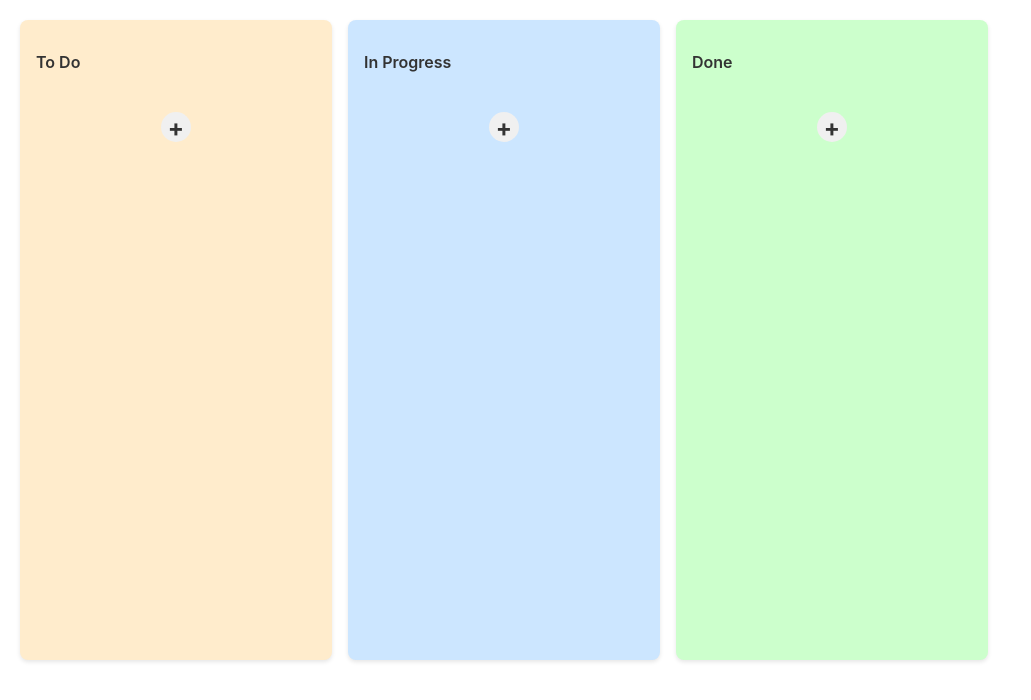
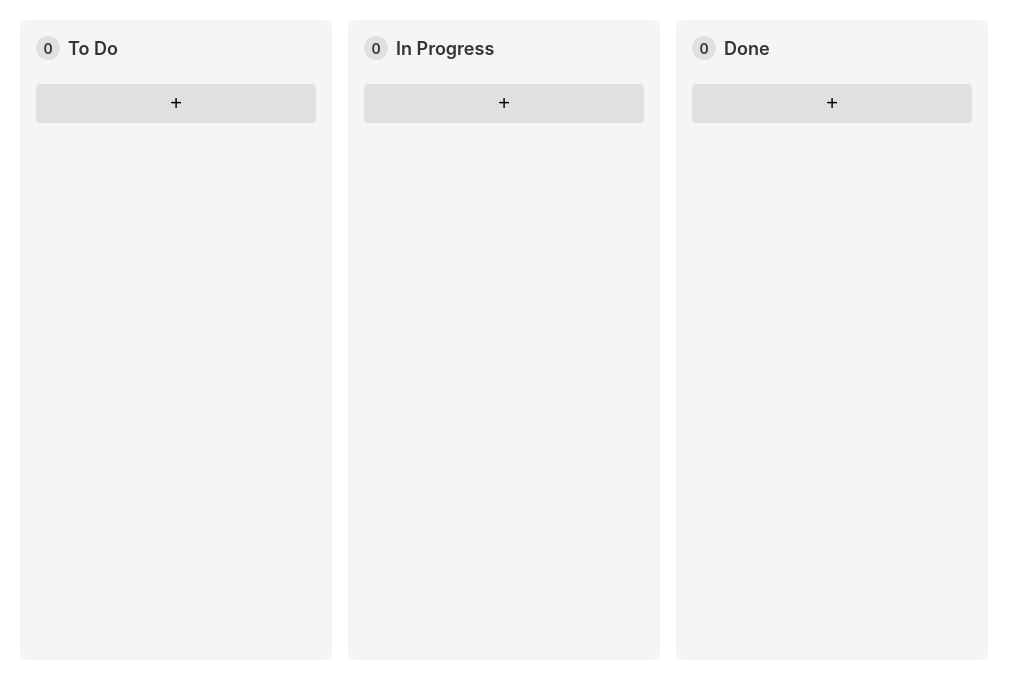
Before and after one commit to StefaniaGritskevich/Modsen_Practice, a React (Create React App) app: page / in a window 1280 px wide. Shown: the top 700 px of the page, without its empty margins (0-1031 px from the left). Built offline with nearby package versions, Linux system fonts and the light colour scheme.

Commit message:
feat(drag&drop): drug&drop in column and between columns

```diff
--- a/package.json
+++ b/package.json
@@ -13,6 +13,8 @@
     "@types/react-dom": "^19.1.6",
     "@types/styled-components": "^5.1.34",
     "react": "^19.1.0",
+    "react-dnd": "^16.0.1",
+    "react-dnd-html5-backend": "^16.0.1",
     "react-dom": "^19.1.0",
     "react-redux": "^9.2.0",
     "react-scripts": "^5.0.1",
--- a/src/components/Column/index.tsx
+++ b/src/components/Column/index.tsx
@@ -1,9 +1,11 @@
-import React, { useState } from 'react';
+import React, {useState} from 'react';
+import { useDrop } from 'react-dnd';
 import { useSelector } from 'react-redux';
 import { RootState } from '../../store';
-import { ColumnContainer, ColumnTitle, TaskList, AddTaskButton, PlusIcon } from './styles';
+import { ColumnContainer, ColumnTitle, TaskList, AddTaskButton } from './styles';
 import TaskCard from '../TaskCard';
 import AddTask from '../AddTask';
+import { ItemTypes } from '../../store/types';
 
 interface ColumnProps {
   column: {
@@ -11,35 +13,41 @@ interface ColumnProps {
     title: string;
     color: string;
   };
-};
+  moveTask: (dragIndex: number, hoverIndex: number, sourceColumn: string, targetColumn: string) => void;
+}
 
-const Column: React.FC<ColumnProps> = ({ column }) => {
+const Column: React.FC<ColumnProps> = ({ column, moveTask }) => {
   const [isAddingTask, setIsAddingTask] = useState(false);
   const tasks = useSelector((state: RootState) =>
     state.kanban.tasks.filter(task => task.columnId === column.id));
 
-    const handleAddTaskClick = () => {
-        setIsAddingTask(true);
-    };
-
-    const handleClose = () => {
-        setIsAddingTask(false);
-    };
+  const [, drop] = useDrop({
+    accept: ItemTypes.TASK,
+    drop: () => ({ columnId: column.id }),
+  });
 
   return (
-        <ColumnContainer color={column.color}>
-            <ColumnTitle>{column.title}</ColumnTitle>
+    <ColumnContainer ref={drop}>
+      <ColumnTitle>
+        <span>{tasks.length}</span> {column.title}
+      </ColumnTitle>
       <TaskList>
-                {tasks.map(task => (
-                    <TaskCard key={task.id} task={task} />
+        {tasks.map((task, index) => (
+          <TaskCard
+            key={task.id}
+            task={task}
+            index={index}
+            columnId={column.id}
+            moveTask={moveTask}
+          />
         ))}
       </TaskList>
-            {isAddingTask ? (
-                <AddTask columnId={column.id} onClose={handleClose} />
-            ) : (
-                <AddTaskButton onClick={handleAddTaskClick}>
-                    <PlusIcon>+</PlusIcon>
-                </AddTaskButton>
+      <AddTaskButton onClick={() => setIsAddingTask(true)}>+</AddTaskButton>
+      {isAddingTask && (
+        <AddTask
+          columnId={column.id}
+          onClose={() => setIsAddingTask(false)}
+        />
       )}
     </ColumnContainer>
   );
--- a/src/components/Column/styles.ts
+++ b/src/components/Column/styles.ts
@@ -1,73 +1,53 @@
 import styled from 'styled-components';
 
-interface ColumnContainerProps {
-  color: string;
-}
+export const ColumnContainer = styled.div<{ ref?: any }>`
+  background-color: #f5f5f5;
+  border-radius: 8px;
+  padding: 16px;
+  width: 280px;
+  margin-right: 16px;
+`;
 
-export const PlusIcon = styled.span`
-    display: flex;
+export const ColumnTitle = styled.h2`
+  font-size: 18px;
+  font-weight: 600;
+  margin: 0 0 16px 0;
+  color: #333;
+  display: flex;
+  align-items: center;
+
+  span {
+    display: inline-flex;
     align-items: center;
     justify-content: center;
-    font-size: 24px;
-    font-weight: bold;
-    color: #333;
-    width: 30px;
-    height: 30px;
+    width: 24px;
+    height: 24px;
+    background-color: #e0e0e0;
     border-radius: 50%;
-    background-color: #f0f0f0;
-    cursor: pointer;
-    transition: all 0.2s ease;
-
-    &:hover {
-        background-color: #e0e0e0;
-    }
-`;
-
-export const AddTaskButton = styled.div`
-    display: flex;
-    align-items: center;
-    justify-content: center;
-    padding: 8px;
-    margin-top: 8px;
-    border-radius: 4px;
-    cursor: pointer;
-`;
-
-export const ColumnContainer = styled.div<ColumnContainerProps>`
-  background-color: ${props => props.color};
-  border-radius: 8px;
-  padding: 16px;
-  min-width: 280px;
-  margin-right: 16px;
-  box-shadow: 0 2px 4px rgba(0, 0, 0, 0.1);
-`;
-
-export const ColumnTitle = styled.h3`
-  font-size: 16px;
-  font-weight: 600;
-  margin-bottom: 16px;
-  color: #333;
+    margin-right: 8px;
+    font-size: 14px;
+  }
 `;
 
 export const TaskList = styled.div`
   display: flex;
   flex-direction: column;
-  gap: 12px;
-  margin-bottom: 16px;
 `;
 
-// export const AddTaskButton = styled.button`
-//   background: transparent;
-//   border: 1px dashed #999;
-//   color: #666;
-//   width: 100%;
-//   padding: 8px;
-//   border-radius: 4px;
-//   cursor: pointer;
-//   transition: all 0.2s;
+export const AddTaskButton = styled.button`
+  width: 100%;
+  padding: 8px;
+  background-color: #e0e0e0;
+  border: none;
+  border-radius: 4px;
+  font-size: 20px;
+  cursor: pointer;
+  margin-top: 8px;
+  display: flex;
+  align-items: center;
+  justify-content: center;
 
-//   &:hover {
-//     background: rgba(255, 255, 255, 0.2);
-//     border-color: #666;
-//   }
-// `;
+  &:hover {
+    background-color: #d0d0d0;
+  }
+`;
--- a/src/components/KanbanBoard/index.tsx
+++ b/src/components/KanbanBoard/index.tsx
@@ -1,7 +1,10 @@
-import { useSelector } from 'react-redux';
+import { DndProvider } from 'react-dnd';
+import { HTML5Backend } from 'react-dnd-html5-backend';
+import { useSelector, useDispatch } from 'react-redux';
 import { RootState } from '../../store';
 import Column from '../Column';
 import styled from 'styled-components';
+import { moveTask} from '../../store/kanbanSlice';
 
 const BoardContainer = styled.div`
   display: flex;
@@ -11,14 +14,30 @@ const BoardContainer = styled.div`
 `;
 
 export const KanbanBoard = () => {
+  const dispatch = useDispatch();
   const columns = useSelector((state: RootState) => state.kanban.columns);
 
+  const handleMoveTask = (dragIndex: number, hoverIndex: number, sourceColumn: string, targetColumn: string) => {
+    dispatch(moveTask({
+      dragIndex,
+      hoverIndex,
+      sourceColumn,
+      targetColumn
+    }));
+  };
+
   return (
-    <BoardContainer>
-      {columns.map((column) => (
-        <Column key={column.id} column={column} />
-      ))}
-    </BoardContainer>
+    <DndProvider backend={HTML5Backend}>
+      <BoardContainer>
+        {columns.map((column) => (
+          <Column
+            key={column.id}
+            column={column}
+            moveTask={handleMoveTask}
+          />
+        ))}
+      </BoardContainer>
+    </DndProvider>
   );
 };
 
--- a/src/components/TaskCard/index.tsx
+++ b/src/components/TaskCard/index.tsx
@@ -1,24 +1,141 @@
-import React from 'react';
-import { TaskCardContainer, TaskTitle, TaskDescription } from './styles';
+import React, {useState} from 'react';
+import { useDrag, useDrop } from 'react-dnd';
+import { useDispatch } from 'react-redux';
+import { updateTask, deleteTask } from '../../store/kanbanSlice';
+import { DragItem, ItemTypes } from '../../store/types';
+import { Task } from '../../store/types';
+import {
+  TaskCardContainer,
+  TaskTitle,
+  TaskDescription,
+  PriorityLabel,
+  EditForm,
+  EditInput,
+  EditTextarea,
+  PrioritySelect,
+  SaveButton,
+  DeleteButton,
+  NoPriorityOption
+} from './styles';
 
 interface TaskCardProps {
-  task: {
-    id: string;
-    title: string;
-    description: string;
-    priority?: 'Low' | 'Medium' | 'High';
-  };
+  task: Task;
+  index: number;
+  columnId: string;
+  moveTask: (dragIndex: number, hoverIndex: number, sourceColumn: string, targetColumn: string) => void;
 }
 
-const TaskCard: React.FC<TaskCardProps> = ({ task }) => {
-    const priority =
-    task.priority === 'Low' ||
-    task.priority === 'Medium' ||
-    task.priority === 'High'
-      ? task.priority
-      : undefined;
+const TaskCard: React.FC<TaskCardProps> = ({ task, index, columnId, moveTask }) => {
+  const [isEditing, setIsEditing] = useState(false);
+  const [editedTask, setEditedTask] = useState({
+    title: task.title,
+    description: task.description,
+    priority: task.priority
+  });
+  const dispatch = useDispatch();
+  const ref = React.useRef<HTMLDivElement>(null);
+
+  const [{ isDragging }, drag] = useDrag({
+    type: ItemTypes.TASK,
+    item: { type: ItemTypes.TASK, id: task.id, index, columnId },
+    collect: (monitor) => ({
+      isDragging: monitor.isDragging(),
+    }),
+  });
+
+  const [, drop] = useDrop({
+    accept: ItemTypes.TASK,
+    hover(item: DragItem, monitor) {
+      if (!ref.current) return;
+
+      const dragIndex = item.index;
+      const hoverIndex = index;
+      const sourceColumn = item.columnId;
+      const targetColumn = columnId;
+
+      if (dragIndex === hoverIndex && sourceColumn === targetColumn) return;
+
+      moveTask(dragIndex, hoverIndex, sourceColumn, targetColumn);
+      item.index = hoverIndex;
+      item.columnId = targetColumn;
+    },
+  });
+
+  drag(drop(ref));
+
+  const handleEditClick = () => {
+    setIsEditing(true);
+  };
+
+  const handleSave = (e: React.FormEvent) => {
+    e.preventDefault();
+    dispatch(updateTask({
+      id: task.id,
+      updates: {
+        title: editedTask.title,
+        description: editedTask.description,
+        priority: editedTask.priority || undefined
+      }
+    }));
+    setIsEditing(false);
+  };
+
+  const handleDelete = (e: React.MouseEvent) => {
+    e.stopPropagation();
+    dispatch(deleteTask(task.id));
+  };
+
+  const handleChange = (e: React.ChangeEvent<HTMLInputElement | HTMLTextAreaElement | HTMLSelectElement>) => {
+    const { name, value } = e.target;
+    setEditedTask(prev => ({
+      ...prev,
+      [name]: value === '' ? undefined : value
+    }));
+  };
+
+  if (isEditing) {
+    return (
+      <EditForm onSubmit={handleSave}>
+        <PrioritySelect
+          name="priority"
+          value={editedTask.priority || ''}
+          onChange={handleChange}
+        >
+          <option value="">No priority</option>
+          <option value="Low">Low</option>
+          <option value="Medium">Medium</option>
+          <option value="High">High</option>
+        </PrioritySelect>
+
+        <EditInput
+          type="text"
+          name="title"
+          value={editedTask.title}
+          onChange={handleChange}
+          required
+        />
+
+        <EditTextarea
+          name="description"
+          value={editedTask.description}
+          onChange={handleChange}
+        />
+
+        <div style={{ display: 'flex', gap: '8px' }}>
+          <SaveButton type="submit">Save</SaveButton>
+          <DeleteButton type="button" onClick={handleDelete}>Delete</DeleteButton>
+        </div>
+      </EditForm>
+    );
+  }
+
   return (
-    <TaskCardContainer priority={priority}>
+    <TaskCardContainer
+      ref={ref}
+      style={{ opacity: isDragging ? 0.5 : 1 }}
+      onClick={handleEditClick}
+    >
+      {task.priority && <PriorityLabel priority={task.priority}>{task.priority}</PriorityLabel>}
       <TaskTitle>{task.title}</TaskTitle>
       <TaskDescription>{task.description}</TaskDescription>
     </TaskCardContainer>
--- a/src/components/TaskCard/styles.ts
+++ b/src/components/TaskCard/styles.ts
@@ -1,31 +1,136 @@
 import styled from 'styled-components';
 
-interface TaskCardProps {
-  priority?: 'Low' | 'Medium' | 'High';
-}
+// export const TaskCardContainer = styled.div`
+//   background-color: white;
+//   border-radius: 8px;
+//   padding: 16px;
+//   margin-bottom: 12px;
+//   box-shadow: 0 1px 3px rgba(0, 0, 0, 0.1);
+//   cursor: pointer;
+//   position: relative;
+// `;
 
-const priorityColors = {
-  High: '#ffebee',
-  Medium: '#fff8e1',
-  Low: '#e8f5e9',
-};
+export const TaskCardContainer = styled.div<{ priority?: 'Low' | 'Medium' | 'High', isDragging?: boolean }>`
+  background-color: white;
+  border-radius: 8px;
+  padding: 16px;
+  margin-bottom: 12px;
+  box-shadow: 0 1px 3px rgba(0, 0, 0, 0.1);
+  cursor: grab;
+  position: relative;
+  opacity: ${props => props.isDragging ? 0.5 : 1};
+  transform: ${props => props.isDragging ? 'scale(0.98)' : 'none'};
+  transition: transform 0.2s ease, opacity 0.2s ease;
 
-export const TaskCardContainer = styled.div<TaskCardProps>`
-  background-color: ${props =>
-    props.priority ? priorityColors[props.priority] : '#fff'};
-  border-radius: 4px;
-  padding: 12px;
-  box-shadow: 0 1px 2px rgba(0, 0, 0, 0.1);
+  &:active {
+    cursor: grabbing;
+  }
 `;
 
-export const TaskTitle = styled.h4`
-  font-size: 14px;
+export const PriorityLabel = styled.span<{ priority: 'Low' | 'Medium' | 'High' }>`
+  display: inline-block;
+  padding: 4px 8px;
+  border-radius: 4px;
+  font-size: 12px;
+  font-weight: 500;
+  margin-bottom: 8px;
+  text-transform: uppercase;
+
+  background-color: ${({ priority }) =>
+    priority === 'High'
+      ? '#FFEBEE'
+      : priority === 'Medium'
+      ? '#FFF8E1'
+      : '#E8F5E9'};
+
+  color: ${({ priority }) =>
+    priority === 'High'
+      ? '#C62828'
+      : priority === 'Medium'
+      ? '#F57F17'
+      : '#2E7D32'};
+`;
+
+export const TaskTitle = styled.h3`
   margin: 0 0 8px 0;
+  font-size: 16px;
+  font-weight: 600;
   color: #333;
 `;
 
 export const TaskDescription = styled.p`
-  font-size: 12px;
   margin: 0;
+  font-size: 14px;
   color: #666;
+  line-height: 1.4;
 `;
+
+export const EditForm = styled.form`
+  display: flex;
+  flex-direction: column;
+  gap: 12px;
+  padding: 16px;
+  background-color: white;
+  border-radius: 8px;
+  box-shadow: 0 1px 3px rgba(0, 0, 0, 0.1);
+  margin-bottom: 12px;
+`;
+
+export const EditInput = styled.input`
+  padding: 8px 12px;
+  border: 1px solid #ddd;
+  border-radius: 4px;
+  font-size: 16px;
+`;
+
+export const EditTextarea = styled.textarea`
+  padding: 8px 12px;
+  border: 1px solid #ddd;
+  border-radius: 4px;
+  font-size: 14px;
+  min-height: 80px;
+  resize: vertical;
+`;
+
+export const PrioritySelect = styled.select`
+  padding: 6px 12px;
+  border: 1px solid #ddd;
+  border-radius: 4px;
+  font-size: 14px;
+  width: 120px;
+`;
+
+export const SaveButton = styled.button`
+  padding: 8px 16px;
+  background-color: #4CAF50;
+  color: white;
+  border: none;
+  border-radius: 4px;
+  cursor: pointer;
+  font-size: 14px;
+  align-self: flex-start;
+
+  &:hover {
+    background-color: #45a049;
+  }
+`;
+
+export const NoPriorityOption = styled.option`
+  color: #999;
+  font-style: italic;
+`;
+
+export const DeleteButton = styled.button`
+  padding: 8px 16px;
+  background-color:rgb(187, 39, 6);
+  color: white;
+  border: none;
+  border-radius: 4px;
+  cursor: pointer;
+  font-size: 14px;
+  align-self: flex-start;
+
+  &:hover {
+   background-color:rgba(187, 39, 6, 0.67);
+  }
+`;
--- a/src/store/kanbanSlice.ts
+++ b/src/store/kanbanSlice.ts
@@ -1,19 +1,19 @@
 import { createSlice, PayloadAction } from '@reduxjs/toolkit';
 import { Column, Kanban, Task } from './types';
 
-const initialState:Kanban = {
-    columns:[
-        {id:'1', title: 'To Do', color:'#FFECCC'},
-        {id:'2', title:'In Progress', color:'#CCE6FF'},
+const initialState: Kanban = {
+  columns: [
+    { id: '1', title: 'To Do', color: '#FFECCC' },
+    { id: '2', title: 'In Progress', color: '#CCE6FF' },
     { id: '3', title: 'Done', color: '#CCFFCC' },
   ],
-    tasks:[],
+  tasks: [],
 };
 
 const kanbanSlice = createSlice({
-    name:'kanban',
+  name: 'kanban',
   initialState,
-    reducers:{
+  reducers: {
     addTask: (state, action: PayloadAction<Omit<Task, 'id'>>) => {
       const newTask = {
         ...action.payload,
@@ -21,15 +21,61 @@ const kanbanSlice = createSlice({
       };
       state.tasks.push(newTask);
     },
+
     deleteTask: (state, action: PayloadAction<string>) => {
       state.tasks = state.tasks.filter((task) => task.id !== action.payload);
     },
+
     moveTask: (
   state,
-        action: PayloadAction<{ taskId: string; newColumnId: string }>) => {
-        const task = state.tasks.find((t) => t.id === action.payload.taskId);
-        if (task) task.columnId = action.payload.newColumnId;
+  action: PayloadAction<{
+    dragIndex: number;
+    hoverIndex: number;
+    sourceColumn: string;
+    targetColumn: string;
+  }>
+) => {
+  const { dragIndex, hoverIndex, sourceColumn, targetColumn } = action.payload;
+
+  // Получаем все задачи исходной колонки
+  const sourceTasks = state.tasks.filter(t => t.columnId === sourceColumn);
+
+  // Находим задачу для перемещения
+  const taskToMove = sourceTasks[dragIndex];
+  if (!taskToMove) return;
+
+  // Удаляем задачу из текущего положения
+  state.tasks = state.tasks.filter(t => t.id !== taskToMove.id);
+
+  // Обновляем колонку у перемещаемой задачи
+  taskToMove.columnId = targetColumn;
+
+  // Получаем задачи целевой колонки (после удаления перемещаемой задачи)
+  const targetTasks = state.tasks.filter(t => t.columnId === targetColumn);
+
+  // Определяем новую позицию
+  let newIndex = hoverIndex;
+  if (sourceColumn === targetColumn) {
+    // Корректируем индекс при перемещении внутри одной колонки
+    if (dragIndex < hoverIndex) {
+      newIndex -= 1;
+    }
+  }
+
+  // Вставляем задачу в новую позицию
+  const updatedTargetTasks = [
+    ...targetTasks.slice(0, newIndex),
+    taskToMove,
+    ...targetTasks.slice(newIndex)
+  ];
+
+  // Объединяем все задачи
+  state.tasks = [
+    ...state.tasks.filter(t => t.columnId !== targetColumn),
+    ...updatedTargetTasks
+  ];
 },
+
     updateTask: (
       state,
       action: PayloadAction<{ id: string; updates: Partial<Task> }>
@@ -37,6 +83,7 @@ const kanbanSlice = createSlice({
       const task = state.tasks.find((t) => t.id === action.payload.id);
       if (task) Object.assign(task, action.payload.updates);
     },
+
     addColumn: (
       state,
       action: PayloadAction<{ title: string; color: string }>
@@ -48,6 +95,7 @@ const kanbanSlice = createSlice({
       };
       state.columns.push(newColumn);
     },
+
     deleteColumn: (state, action: PayloadAction<string>) => {
       state.columns = state.columns.filter((col) => col.id !== action.payload);
       state.tasks = state.tasks.filter((task) => task.columnId !== action.payload);
```
Also changed, not shown: src/components/AddTask/index.tsx (+6 -5 lines), src/store/types.ts (+17 -6 lines), 1 other file (tests, documents, lock files or other folders). Lines whose indentation alone changed are shown as unchanged.
